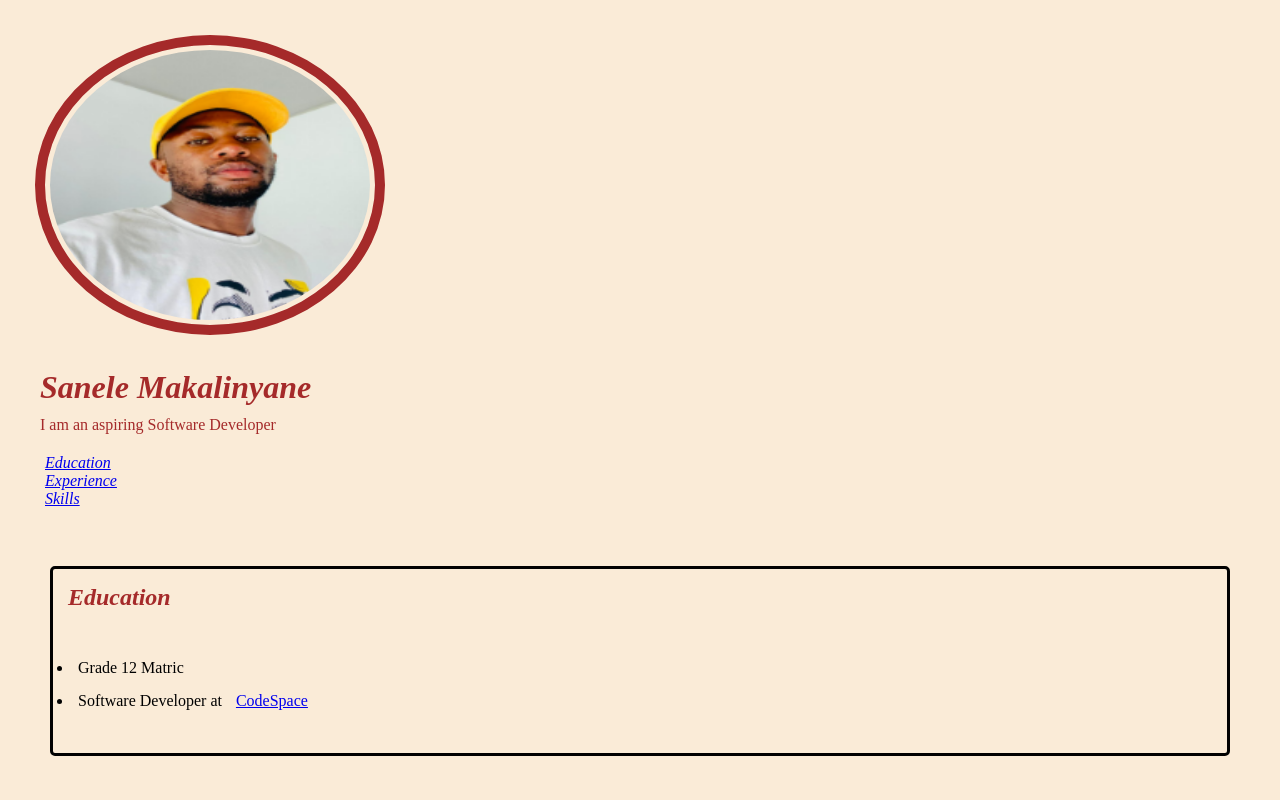
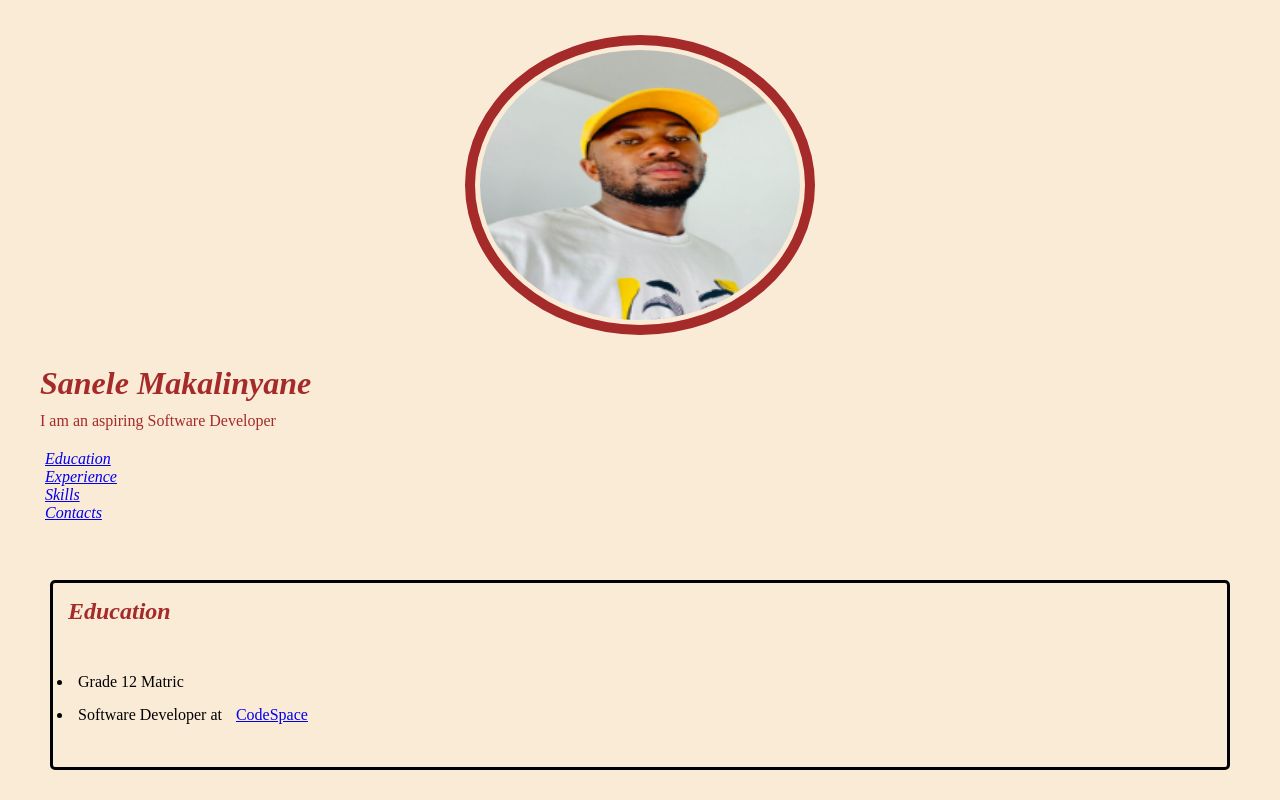
Before and after one commit to San3le/SANMAK160, a plain HTML site: page Resume 5/Resume 5 index.html in a window 1280 px wide. Shown: the top 800 px of the page. Drawn offline with Linux system fonts and the light colour scheme.

Commit message:
image changes

```diff
--- a/Resume 5/Resume 5 index.html
+++ b/Resume 5/Resume 5 index.html
@@ -7,6 +7,7 @@
     <link rel="icon" type="image/x-icon" href="./images/favicon.ico">
     <link rel="stylesheet" href="./css/style2.css">
     <title>Resume 5- Sanele Makalinyane</title>
+
 </head>
 <body>
 
@@ -19,11 +20,12 @@
         <p1>I am an aspiring Software Developer</p1>
     </header>
 
-    <nav>
+    <nav class="nav">
 
         <a href="#Education">Education</a> <br>
         <a href="#Experience">Experience</a> <br>
         <a href="#Skills">Skills</a> <br>
+        <a href="#Contacts">Contacts</a> <br>
 
     </nav>
 
@@ -80,7 +82,7 @@
 
     <footer>
 
-        <h2>Contacts</h2>
+        <h2 id="Contacts">Contacts</h2>
         <p>Email <br>
             <a href="makalinyane.s@gmail.com">makalinyane.s@gmail.com</a>
         </p>
--- a/Resume 5/css/style2.css
+++ b/Resume 5/css/style2.css
@@ -10,13 +10,12 @@ header {
 
 nav {
   margin: 10px;
-  column-gap: 5cm;
   font-style: oblique;
   color: black;
-  border-top-right-radius: 5px;
 }
+
 section {
-    border-radius: 5px;
+  border-radius: 5px;
   border-style: solid;
   margin: 20px;
   padding: 5px;
@@ -56,5 +55,10 @@ img {
   border: 10px solid;
   border-style: solid;
   border-color: brown;
-  border-radius: 5%;
 }
+
+div{
+    display: flex;
+    justify-content: center;
+    align-items: center;
+}
```
